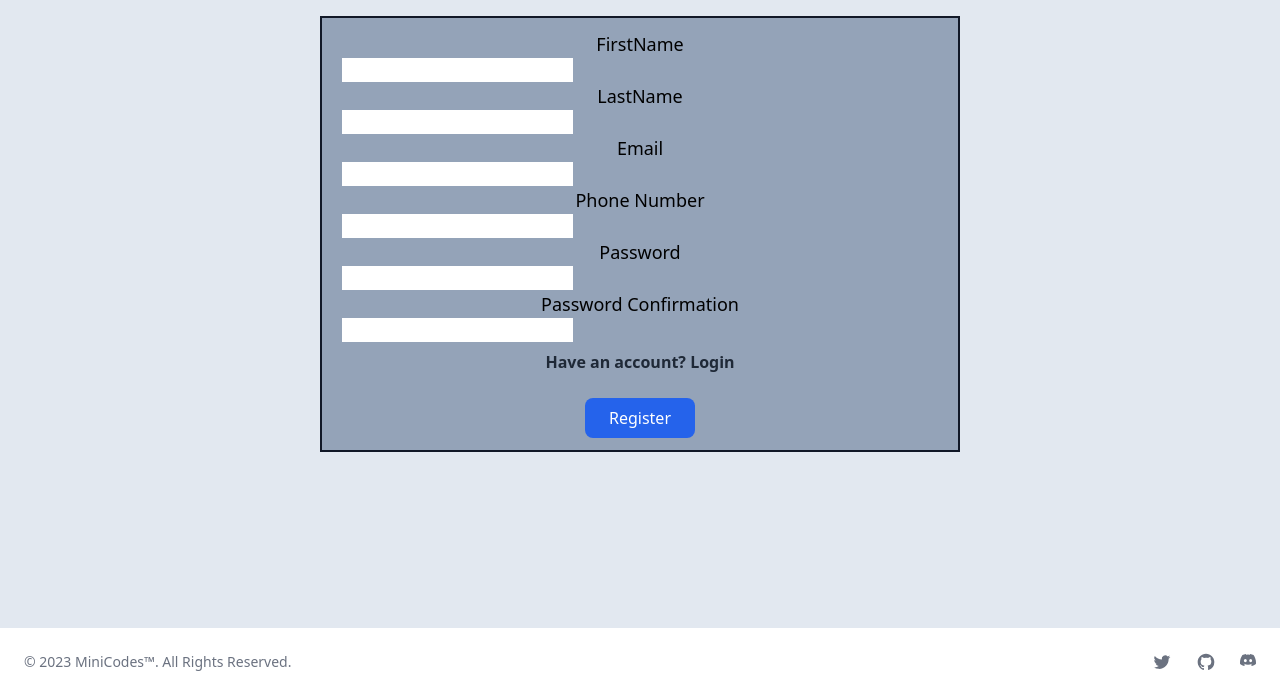
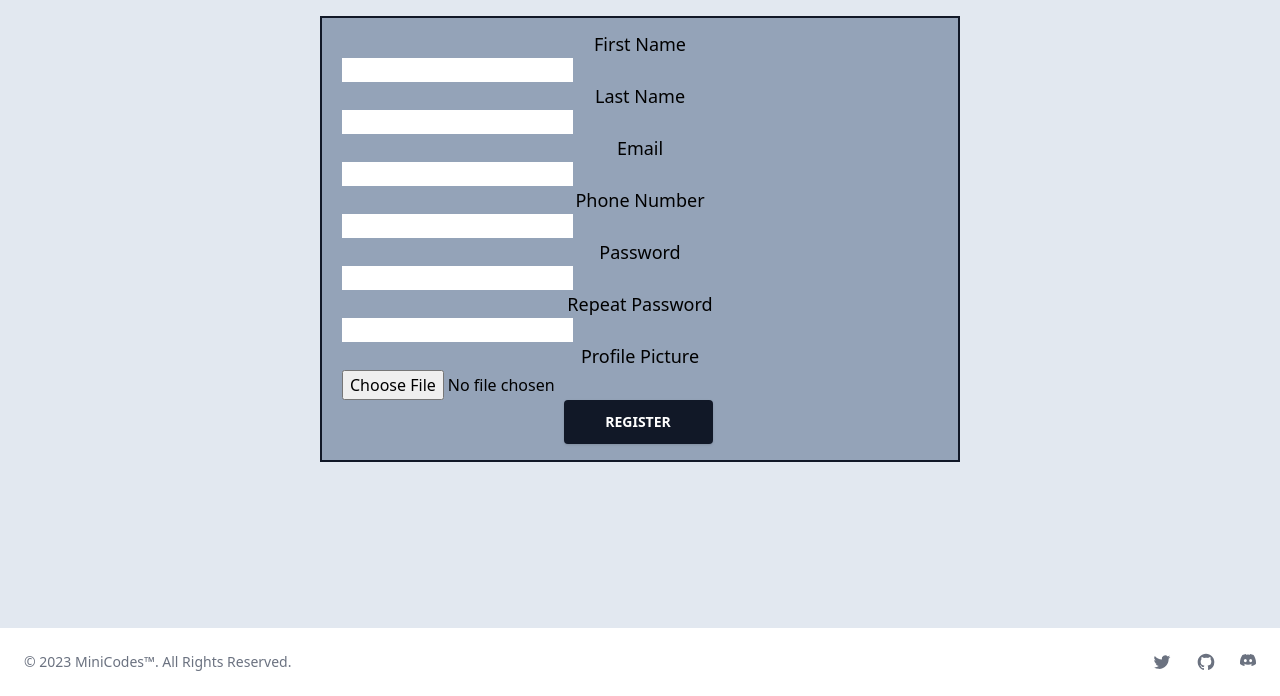
Before and after one commit to BGOPC/miniCodes, a Django app: template users/templates/users/register.html in a window 1280 px wide. Shown: the part 104-800 px from the top of the page. Run offline with Django 4.2, Linux system fonts and the light colour scheme; the template is opened without the code that fills it, so the values that code supplies are empty, except form fields; tables that the repository leaves empty hold one stand-in row (values such as "Sample post"); form fields are guessed from the names that the template uses; some libraries are stand-ins or nearby versions.

Commit message:
Register Form

```diff
--- a/users/templates/users/register.html
+++ b/users/templates/users/register.html
@@ -1,20 +1,18 @@
 {% extends '_layout.html' %}
 {% block title %}
-    register
+    Register to MiniCodes
 {% endblock %}
 {% block content %}
-    <form
-            method="post"
-            id="signupForm"
-            class="bg-slate-400 w-1/2 mx-auto items-center justify-center px-5 border-2 border-gray-900 py-3 rounded-3 h-100 my-4"
-    >
+    <form method="post" id="signupForm"
+          class="bg-slate-400 w-1/2 mx-auto items-center justify-center px-5 border-2 border-gray-900 py-3 rounded-3 h-100 my-4"
+          enctype="multipart/form-data">
         {% csrf_token %}
         <div>
-            <label class="block text-center font-weight-bold text-lg">FirstName</label>
+            <label class="block text-center font-weight-bold text-lg">First Name</label>
             {{ form.first_name }}
         </div>
         <div>
-            <label class="block text-center font-weight-bold text-lg">LastName</label>
+            <label class="block text-center font-weight-bold text-lg">Last Name</label>
             {{ form.last_name }}
         </div>
         <div>
@@ -24,44 +22,24 @@
         <div>
             <label class="block text-center font-weight-bold text-lg">Phone Number</label>
             {{ form.phone }}
-            {% if form.phone.error_messages %}
-                <small class="text-red-400">
-                    {{ form.phone.error_messages }}
-                </small>
-            {% endif %}
         </div>
         <div>
             <label class="block text-center font-weight-bold text-lg">Password</label>
             {{ form.password1 }}
-            {% if form.password1.error_messages %}
-                <small class="text-red-400">
-                    {{ form.password1.error_messages }}
-                </small>
-            {% endif %}
         </div>
         <div>
-            <label class="block text-center font-weight-bold text-lg"
-            >Password Confirmation</label
-            >
+            <label class="block text-center font-weight-bold text-lg">Repeat Password</label>
             {{ form.password2 }}
-            {% if form.password2.error_messages %}
-                <small class="text-red-400">
-                    {{ form.password2.error_messages }}
-                </small>
-            {% endif %}
         </div>
-        <div class="flex items-baseline justify-center">
-            <a
-                    href="{% url 'login' %}"
-                    class="text-decoration-none text-gray-800 hover:text-gray-900 font-bold py-2 px-4 rounded"
-            >
-                Have an account? Login
-            </a>
+        <div>
+            <label class="block text-center font-weight-bold text-lg">Profile Picture</label>
+            {{ form.profile }}
         </div>
-        <div class="flex items-baseline justify-center">
-            <input type="submit" value="Register"
-                   class="px-6 py-2 mt-4 text-white bg-blue-600 rounded-lg hover:bg-blue-900"
-            >
+        <div class="text-center">
+            <button type="submit"
+                    class="bg-gray-900 text-white active:bg-gray-700 uppercase text-sm font-bold px-6 py-3 rounded shadow hover:bg-gray-800 outline-none focus:outline-none mr-1 mb-1 w-1/4">
+                Register
+            </button>
         </div>
     </form>
 {% endblock %}
```
